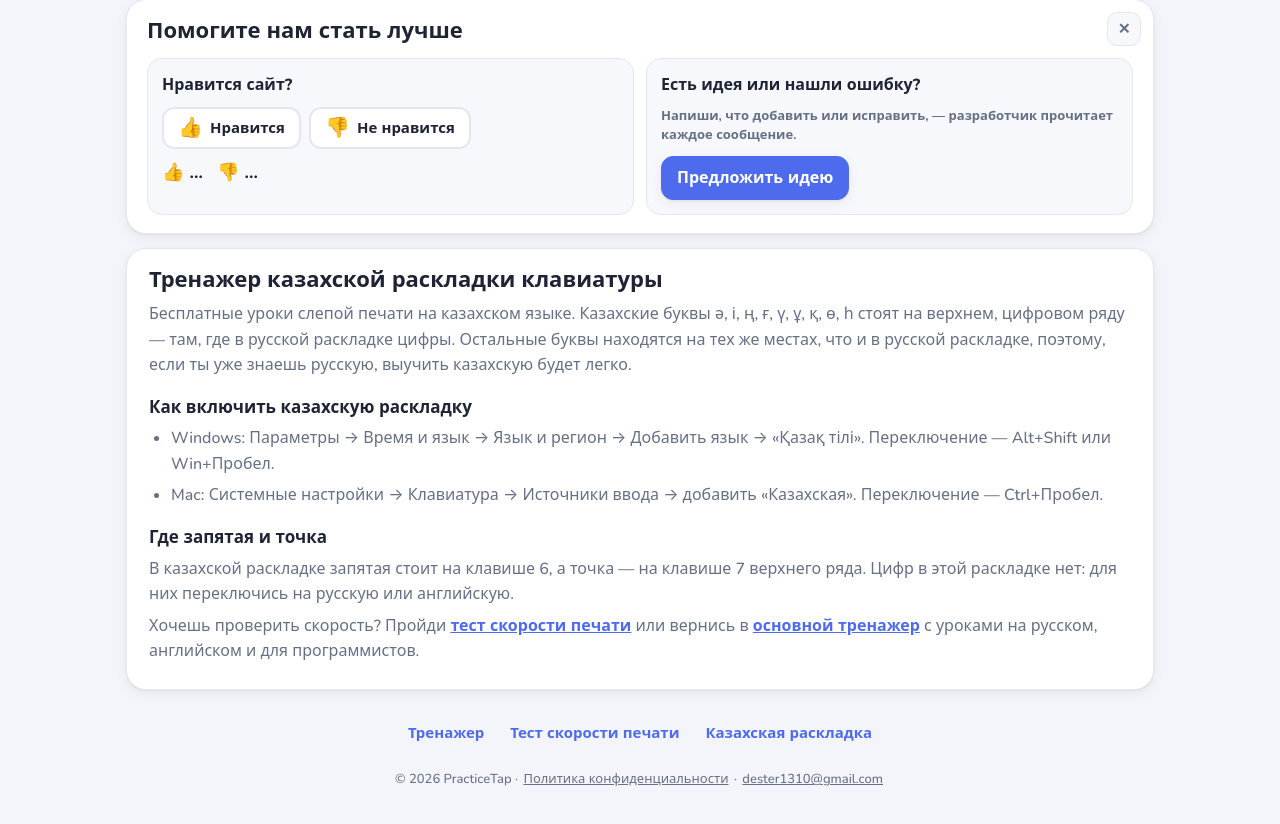
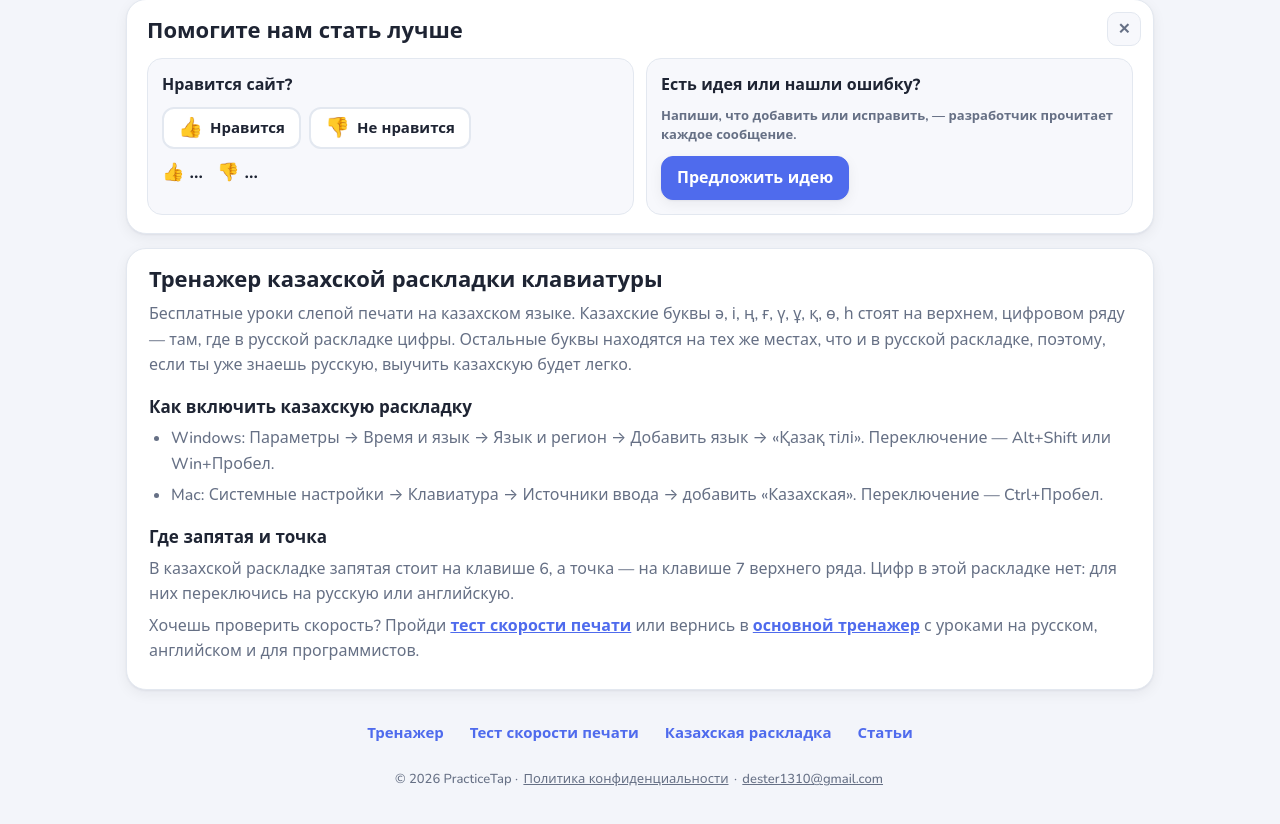
Before and after one commit to Nursich228/Nursich228.github.io, a plain HTML site: page kazakh/index.html in a window 1280 px wide. Shown: the part 1417-2241 px from the top of the page. Drawn offline with nearby package versions, Linux system fonts and the light colour scheme; no server answers.

Commit message:
Add files via upload

```diff
--- a/kazakh/index.html
+++ b/kazakh/index.html
@@ -197,7 +197,7 @@
   </section>
   <div class="ad-slot" id="ad-bottom"><!-- Рекламный блок №2 (низ): сюда вставите код блока --></div>
 
-  <footer class="fade-on-focus"><nav class="foot-nav"><a href="/" data-i="navMain">Тренажер</a><a href="/test-skorosti/" data-i="navTest">Тест скорости печати</a><a href="/kazakh/" data-i="navKz">Казахская раскладка</a></nav>© <span id="year">2026</span> PracticeTap · <a href="/privacy.html" data-i="footerPrivacy">Политика конфиденциальности</a> · <a href="mailto:dester1310@gmail.com">dester1310@gmail.com</a><span id="rateWrap" hidden> · <button class="link-btn" id="btnShowFb" type="button" data-i="rateSite">Оценить сайт</button></span></footer>
+  <footer class="fade-on-focus"><nav class="foot-nav"><a href="/" data-i="navMain">Тренажер</a><a href="/test-skorosti/" data-i="navTest">Тест скорости печати</a><a href="/kazakh/" data-i="navKz">Казахская раскладка</a><a href="/stati/" data-i="navArticles">Статьи</a></nav>© <span id="year">2026</span> PracticeTap · <a href="/privacy.html" data-i="footerPrivacy">Политика конфиденциальности</a> · <a href="mailto:dester1310@gmail.com">dester1310@gmail.com</a><span id="rateWrap" hidden> · <button class="link-btn" id="btnShowFb" type="button" data-i="rateSite">Оценить сайт</button></span></footer>
 </div>
 
 <!-- ===== Окно с результатом ===== -->
```
